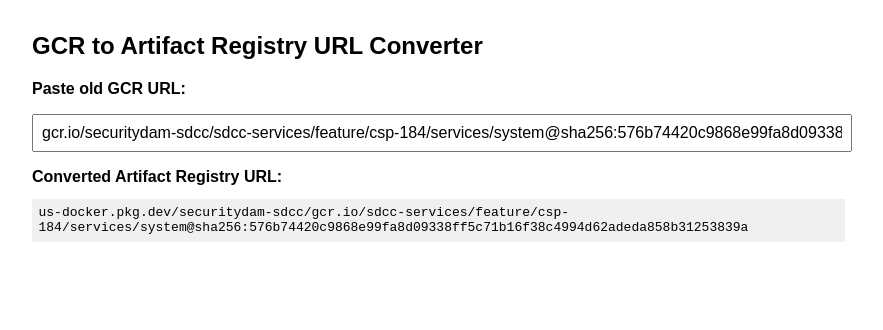
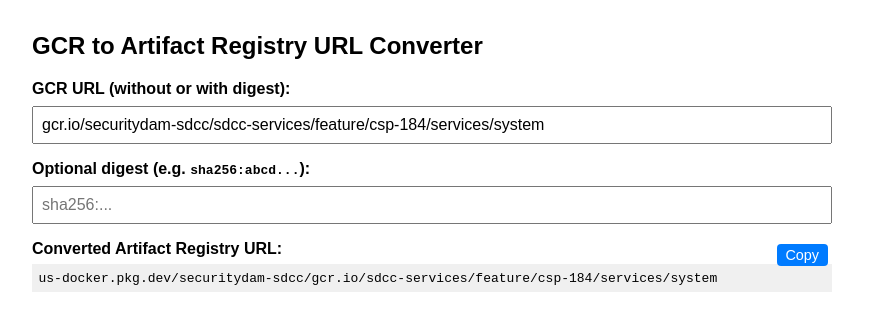
Before and after one commit to rdwr-sergeyv/docker-url-converter, a plain HTML site: page index.html in a window 1280 px wide. Shown: the whole page, without its empty margins (208-1091 px from the left). Drawn offline with Linux system fonts and the light colour scheme.

Commit message:
Update index.html

```diff
--- a/index.html
+++ b/index.html
@@ -4,46 +4,112 @@
   <meta charset="UTF-8" />
   <title>Docker URL Converter</title>
   <style>
-    body { font-family: sans-serif; max-width: 800px; margin: 2em auto; }
-    input, pre { width: 100%; padding: 0.5em; margin-top: 1em; font-size: 1em; }
-    pre { background: #f0f0f0; white-space: pre-wrap; }
-    label { font-weight: bold; margin-top: 1em; display: block; }
+    body {
+      font-family: sans-serif;
+      max-width: 800px;
+      margin: 2em auto;
+    }
+    input, pre {
+      width: 100%;
+      padding: 0.5em;
+      font-size: 1em;
+      margin-top: 0.5em;
+      box-sizing: border-box;
+    }
+    label {
+      font-weight: bold;
+      margin-top: 1em;
+      display: block;
+    }
+    .output-container {
+      position: relative;
+      margin-top: 1em;
+    }
+    #output {
+      background: #f0f0f0;
+      white-space: pre-wrap;
+      padding: 0.5em;
+      font-family: monospace;
+    }
+    .copy-button {
+      position: absolute;
+      top: 0.3em;
+      right: 0.3em;
+      font-size: 0.9em;
+      padding: 0.2em 0.6em;
+      cursor: pointer;
+      background-color: #007bff;
+      border: none;
+      color: white;
+      border-radius: 4px;
+    }
+    .copy-button:active {
+      background-color: #0056b3;
+    }
   </style>
 </head>
 <body>
   <h2>GCR to Artifact Registry URL Converter</h2>
-  <label for="input">Paste old GCR URL:</label>
-  <input type="text" id="input" value="gcr.io/securitydam-sdcc/sdcc-services/feature/csp-184/services/system@sha256:576b74420c9868e99fa8d09338ff5c71b16f38c4994d62adeda858b31253839a" />
-  <label for="output">Converted Artifact Registry URL:</label>
-  <pre id="output"></pre>
+
+  <label for="urlInput">GCR URL (without or with digest):</label>
+  <input type="text" id="urlInput" value="gcr.io/securitydam-sdcc/sdcc-services/feature/csp-184/services/system" />
+
+  <label for="digestInput">Optional digest (e.g. <code>sha256:abcd...</code>):</label>
+  <input type="text" id="digestInput" placeholder="sha256:..." />
+
+  <div class="output-container">
+    <label for="output">Converted Artifact Registry URL:</label>
+    <pre id="output"></pre>
+    <button class="copy-button" onclick="copyOutput()">Copy</button>
+  </div>
 
   <script>
-    const input = document.getElementById('input');
+    const urlInput = document.getElementById('urlInput');
+    const digestInput = document.getElementById('digestInput');
     const output = document.getElementById('output');
+    const copyButton = document.querySelector('.copy-button');
 
-    function convert(value) {
+    function convert() {
+      const url = urlInput.value.trim();
+      const digestOverride = digestInput.value.trim().replace(/^@?/, '').replace(/^sha256:/, '');
       const regex = /^gcr\.io\/securitydam-sdcc\/sdcc-services\/(.+)\/(services)\/([^@]+)(@sha256:[a-fA-F0-9]{64})?$/;
-      const trimmed = value.trim();
+      const match = url.match(regex);
 
-      const match = trimmed.match(regex);
-      if (match) {
-        const branch = match[1];
-        const type = match[2];
-        const name = match[3];
-        const digest = match[4] || '';
+      if (!match) {
+        output.textContent = 'Invalid GCR image format or not matching expected pattern.';
+        return;
+      }
 
-        return `us-docker.pkg.dev/securitydam-sdcc/gcr.io/sdcc-services/${branch}/${type}/${name}${digest}`;
-      } else {
-        return 'Invalid GCR image format or not matching expected pattern.';
+      const branch = match[1];
+      const type = match[2];
+      const name = match[3];
+      const digestInUrl = match[4] || '';
+
+      let digest = '';
+      if (digestInUrl) {
+        digest = digestInUrl;
+      } else if (digestOverride.length === 64) {
+        digest = '@sha256:' + digestOverride;
       }
+
+      const converted = `us-docker.pkg.dev/securitydam-sdcc/gcr.io/sdcc-services/${branch}/${type}/${name}${digest}`;
+      output.textContent = converted;
     }
 
-    function updateOutput() {
-      output.textContent = convert(input.value);
+    function copyOutput() {
+      const text = output.textContent;
+      if (!text || text.startsWith("Invalid")) return;
+
+      navigator.clipboard.writeText(text).then(() => {
+        const original = copyButton.textContent;
+        copyButton.textContent = 'Copied!';
+        setTimeout(() => copyButton.textContent = original, 1500);
+      });
     }
 
-    input.addEventListener('input', updateOutput);
-    updateOutput(); // run once on load
+    urlInput.addEventListener('input', convert);
+    digestInput.addEventListener('input', convert);
+    convert(); // Run on load
   </script>
 </body>
 </html>
```
